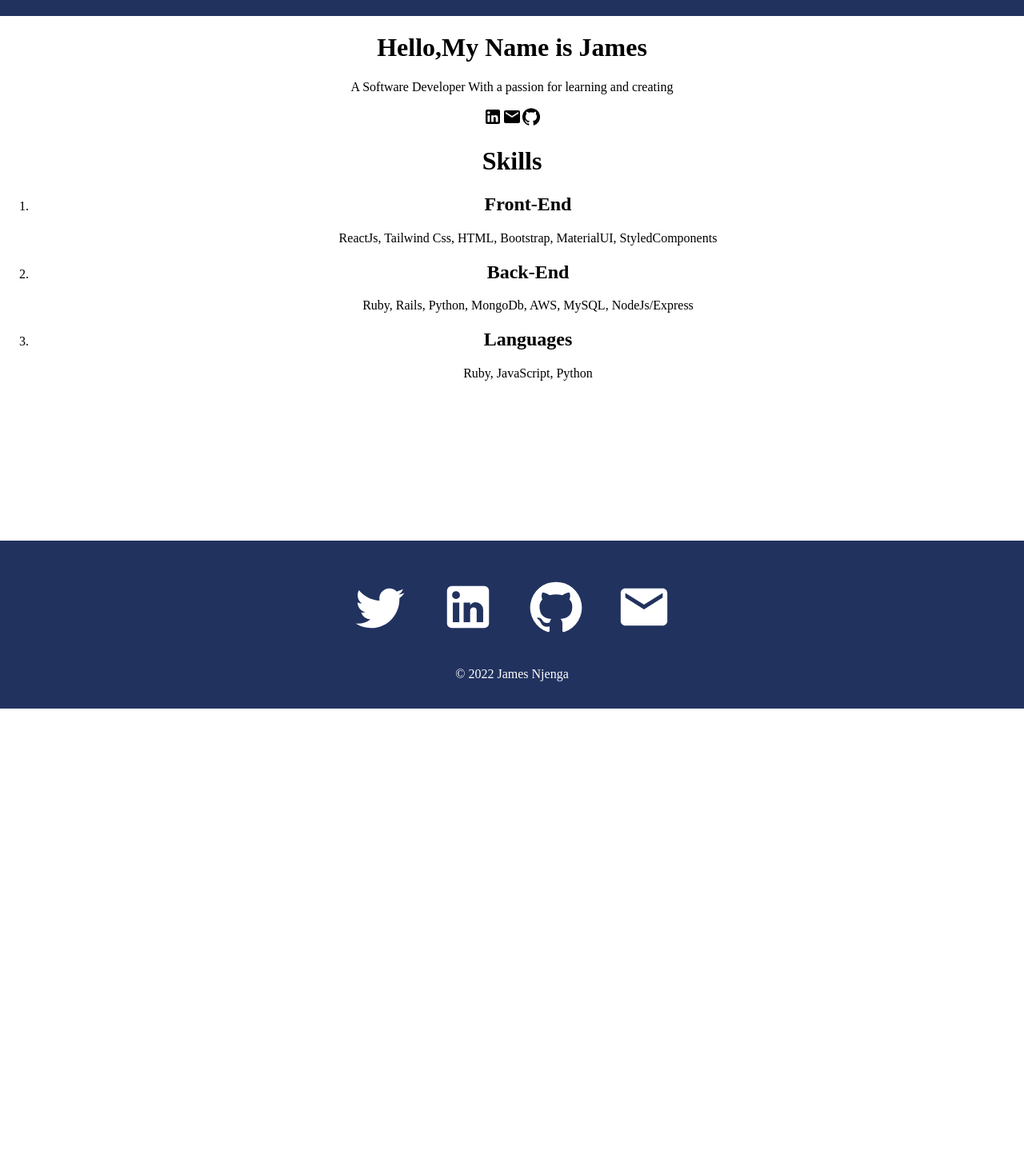
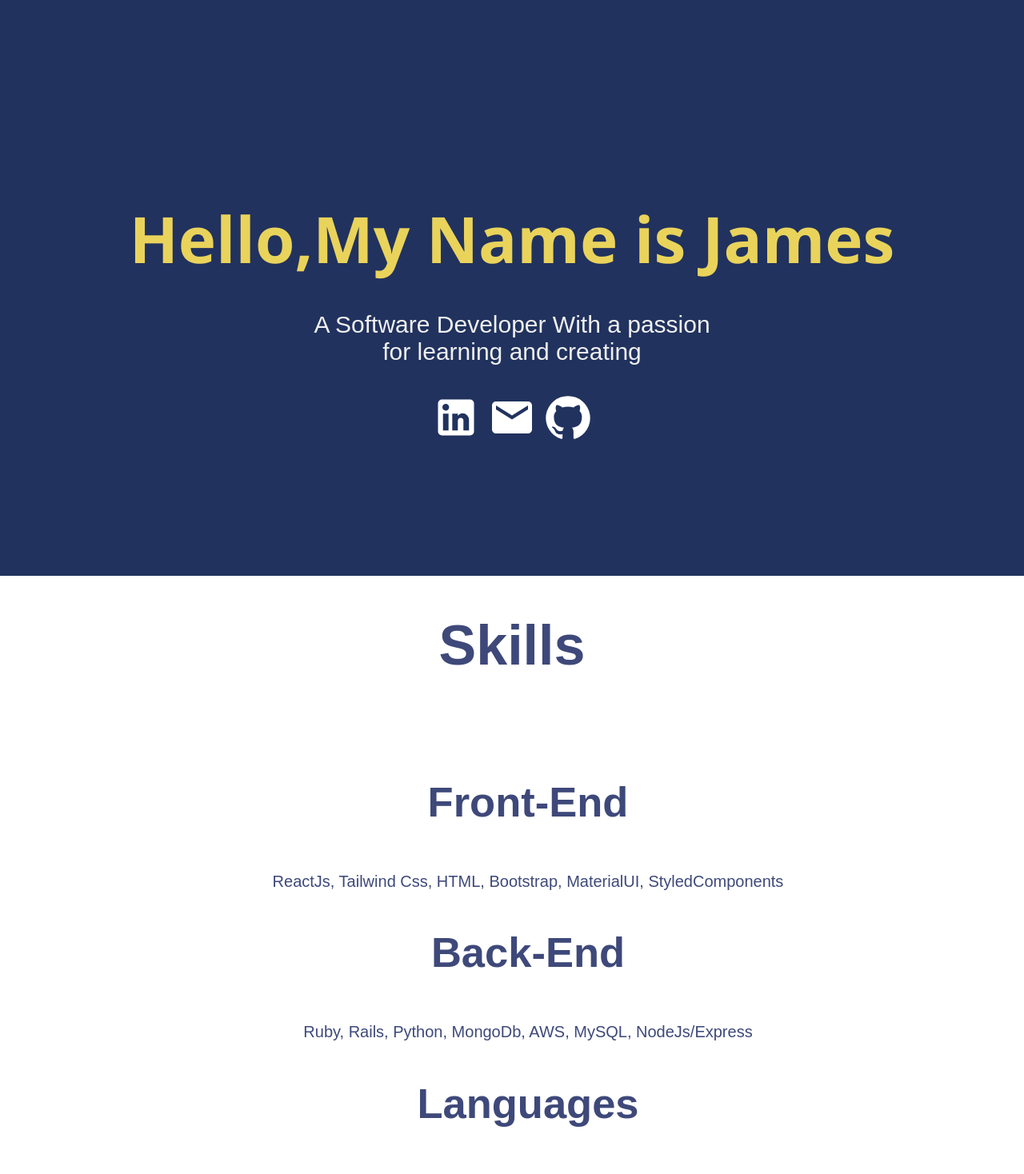
Before and after one commit to Ayusi-Peter2/PERSONAL-PORTFOLIO, a React (Create React App) app: page / in a window 1280 px wide. Shown: the part 80-1548 px from the top of the page at 80% size. Before the commit the page ends 966 px from the top, so only its background shows below. Built offline with nearby package versions, Linux system fonts and the light colour scheme.

Commit message:
Styled the homepage

```diff
--- a/src/pages/Home.js
+++ b/src/pages/Home.js
@@ -3,11 +3,13 @@
 import LinkedInIcon from '@mui/icons-material/LinkedIn';
 import GitHubIcon from '@mui/icons-material/GitHub';
 import EmailIcon from '@mui/icons-material/Email';
+import "../styles/Home.css"
 function Home() {
     return (
         <div className="home">
-            <div className="about"></div>
-            <h1>Hello,My Name is James</h1>
+            <div className="about">
+                <h2>Hello,My Name is James</h2>
+
                 <div className="prompt">
                     <p>
                         A Software Developer With a passion
@@ -17,7 +19,8 @@
                     <EmailIcon />
                     <GitHubIcon />
                 </div>
-            <div className="skills"></div>
+            </div>
+            <div className="skills">
             <h1>Skills</h1>
             <ol className="list">
                 <li className="item">
@@ -38,10 +41,10 @@
                     <span>Ruby, JavaScript, Python</span>
                 </li>
             </ol>
+        </div>
+</div >
 
-
-        </div>
-    )
+    );
 }
 
 export default Home;
--- /dev/null
+++ b/src/styles/Home.css
@@ -0,0 +1,80 @@
+.home {
+    width: 100%;
+    align-items: center;
+    font-family: "Arial", sans-serif;
+    color: #3e497a;
+  }
+
+  .about {
+    width: 100%;
+    height: calc(100vh - 100px);
+    display: flex;
+    flex-direction: column;
+    justify-content: center;
+    align-items: center;
+    text-align: center;
+    background-color: #21325e;
+    color: #f0f0f0;
+  }
+
+  .about h2 {
+    font-family: "Segoe UI", Tahoma, Geneva, Verdana, sans-serif;
+    font-size: 80px;
+    color: #e9d35b;
+    height: 50px;
+  }
+
+  .about .prompt {
+    width: 40%;
+    font-size: 30px;
+  }
+  .prompt svg {
+    font-size: 60px;
+    margin: 5px;
+    color: white;
+  }
+
+  .skills {
+    font-size: 35px;
+    width: 100%;
+    display: flex;
+    justify-content: center;
+    flex-direction: column;
+    align-items: center;
+  }
+
+  .skills h1 {
+    color: #3e497a;
+  }
+
+  .skills .list {
+    list-style: none;
+    width: 60%;
+  }
+
+  .list span {
+    font-size: 20px;
+  }
+
+  @media only screen and (max-width: 600px) {
+    .about h2 {
+      font-size: 40px;
+    }
+
+    .about .prompt {
+      margin-top: 10px;
+      font-size: 20px;
+      width: 80%;
+    }
+
+    .skills {
+      text-align: center;
+    }
+    .list {
+      padding: 0;
+    }
+
+    .skills h2 {
+      font-size: 30px;
+    }
+  }
```
Lines whose indentation alone changed are shown as unchanged.
